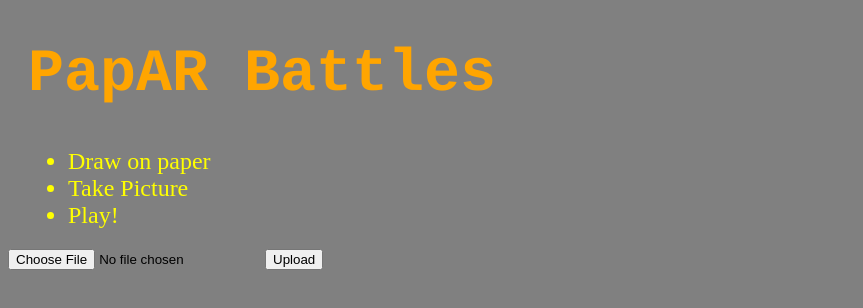
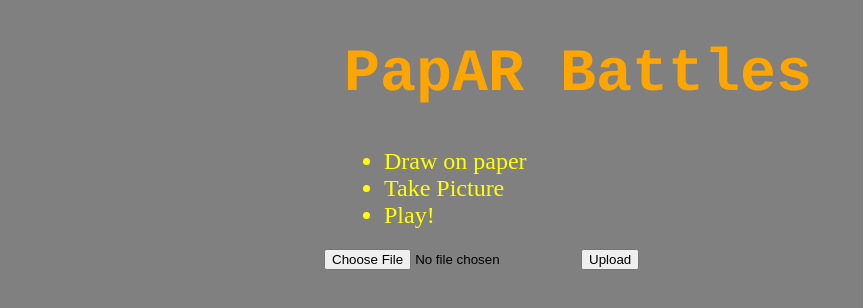
Before and after one commit to kryptonmlt/team14, a plain HTML site: page index.html in a window 1280 px wide. Shown: the whole page, without its empty margins (0-863 px from the left). Drawn offline with Linux system fonts and the light colour scheme.

Commit message:
centered the index page

```diff
--- a/index.html
+++ b/index.html
@@ -110,10 +110,20 @@
                 top:2px;
             }
 
+            #container{
+                width:100%;
+            }
+
+            #content {
+                width: 50%;
+                margin: 0 auto;
+            }
+
         </style>
     </head>
     <body>
-
+        <div id="container">
+            <div id="content">
                 <h1>PapAR Battles</h1>
                 <ul>
                     <li>Draw on paper</li>
@@ -125,6 +135,8 @@
                     <input name="file" type="file">
                     <button id="upload-file-btn" type="button">Upload</button>
                 </form>
+            </div>
+        </div>
         <!--<a href="#" class="button grey">Download</a>-->
     </body>
 </html>
```
Lines whose indentation alone changed are shown as unchanged.
